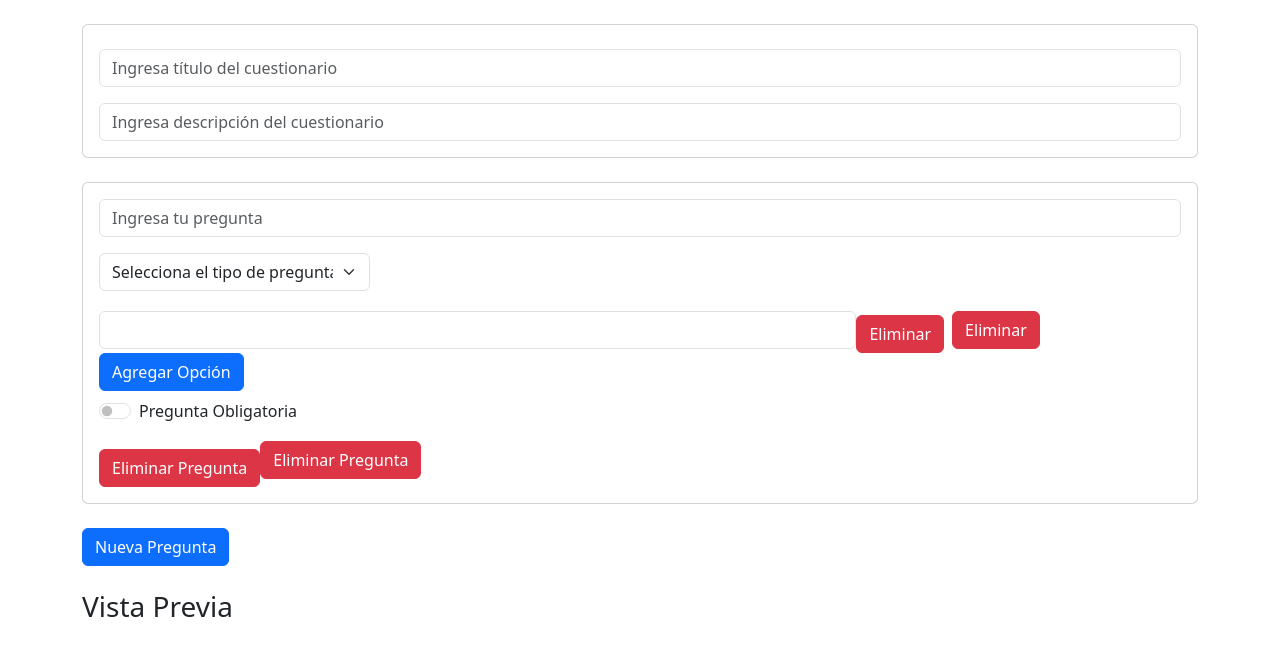
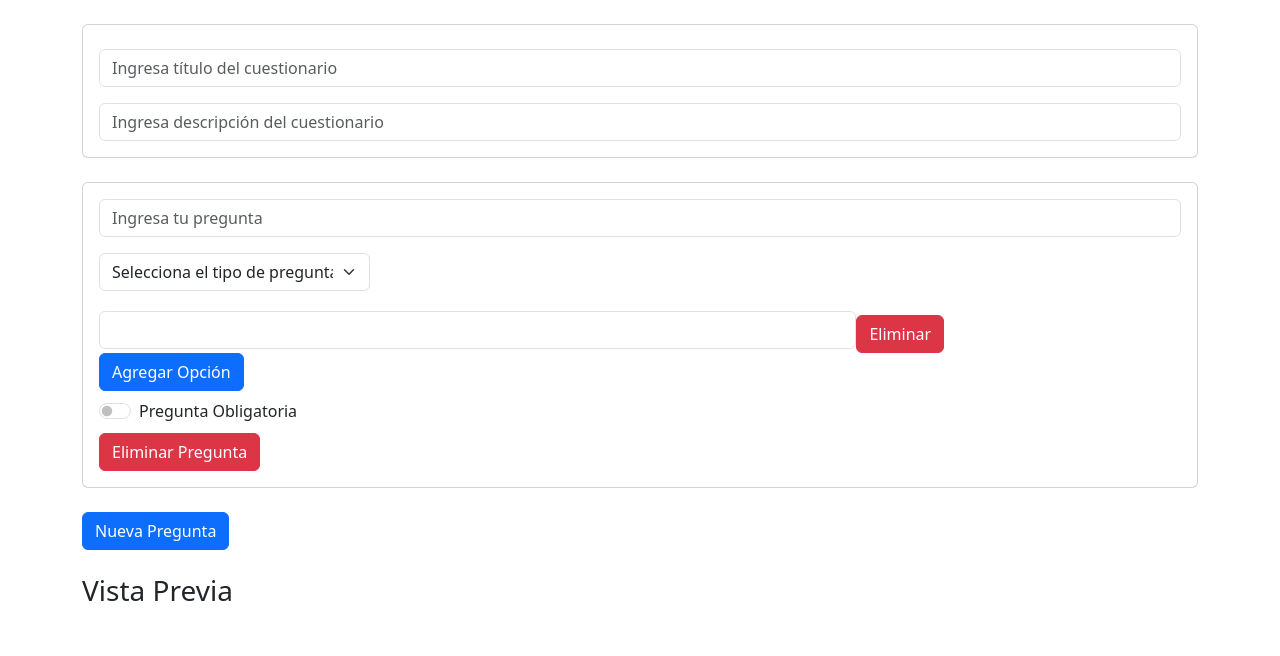
Before and after one commit to manue1666/PROYECTO, a React (Create React App) app: page /createq in a window 1280 px wide. Shown: the top 656 px of the page. Built offline with nearby package versions, Linux system fonts and the light colour scheme.

Commit message:
vista de crear cuestionario

```diff
--- a/src/CreateQ.js
+++ b/src/CreateQ.js
@@ -4,7 +4,6 @@ import { AnswerQuestionnarie } from "./components/AnwerQuestionnarie";
 
 
 const CreateQ = () => {
-
 
   return (
     <Container>
@@ -54,7 +53,7 @@ const CreateQ = () => {
 
                   />
                   <Button variant="danger" className="mt-2" >Eliminar</Button>
-                  <Button variant="danger" className="ms-2" >Eliminar</Button>
+
                 </div>
 
               <Button >Agregar Opción</Button>
@@ -67,7 +66,7 @@ const CreateQ = () => {
               label="Pregunta Obligatoria"
 
             />
-            <Button variant="danger" className="mt-4" >Eliminar Pregunta</Button>
+
             <Button variant="danger" className="mt-2" >Eliminar Pregunta</Button>
           </Card.Body>
         </Card>
--- a/src/Home.js
+++ b/src/Home.js
@@ -10,6 +10,7 @@ return (
         <Nav className="me-auto">
             <Nav.Link href="/inicio_sesion">Login</Nav.Link>
             <Nav.Link href="/sing_in">regist</Nav.Link>
+            <Nav.Link href='/createq'>crear cuestionario</Nav.Link>
         </Nav>
         </Container>
     </Navbar>
--- a/src/components/AnwerQuestionnarie.js
+++ b/src/components/AnwerQuestionnarie.js
@@ -3,11 +3,34 @@ import { Card, Container, Form } from "react-bootstrap";
 
 export const AnswerQuestionnarie = ({ }) => {
 
-
-
-
   return (
-    <Container></Container>
+    <Container>
+    {/* <Card>
+      <Card.Body>
+        <Card.Title>{questionnarie.title}</Card.Title>
+        <Card.Text>{questionnarie.description}</Card.Text>
+        <hr />
+        {questionnarie.questions.map((question) => (
+          <Form.Group>
+            <Form.Label>{question.title}</Form.Label>
+            {(["checkbox", "radio"].includes(question.type) &&
+              question.options.map((option) => (
+                <Form.Check type={question.type} label={option} />
+              ))) ||
+              (question.type === "text" && <Form.Control />) ||
+              (question.type === "select" && (
+                <Form.Select>
+                  <option></option>
+                  {question.options.map((option) => (
+                    <option>{option}</option>
+                  ))}
+                </Form.Select>
+              ))}
+          </Form.Group>
+        ))}
+      </Card.Body>
+    </Card> */}
+  </Container>
 
   );
 };
```
